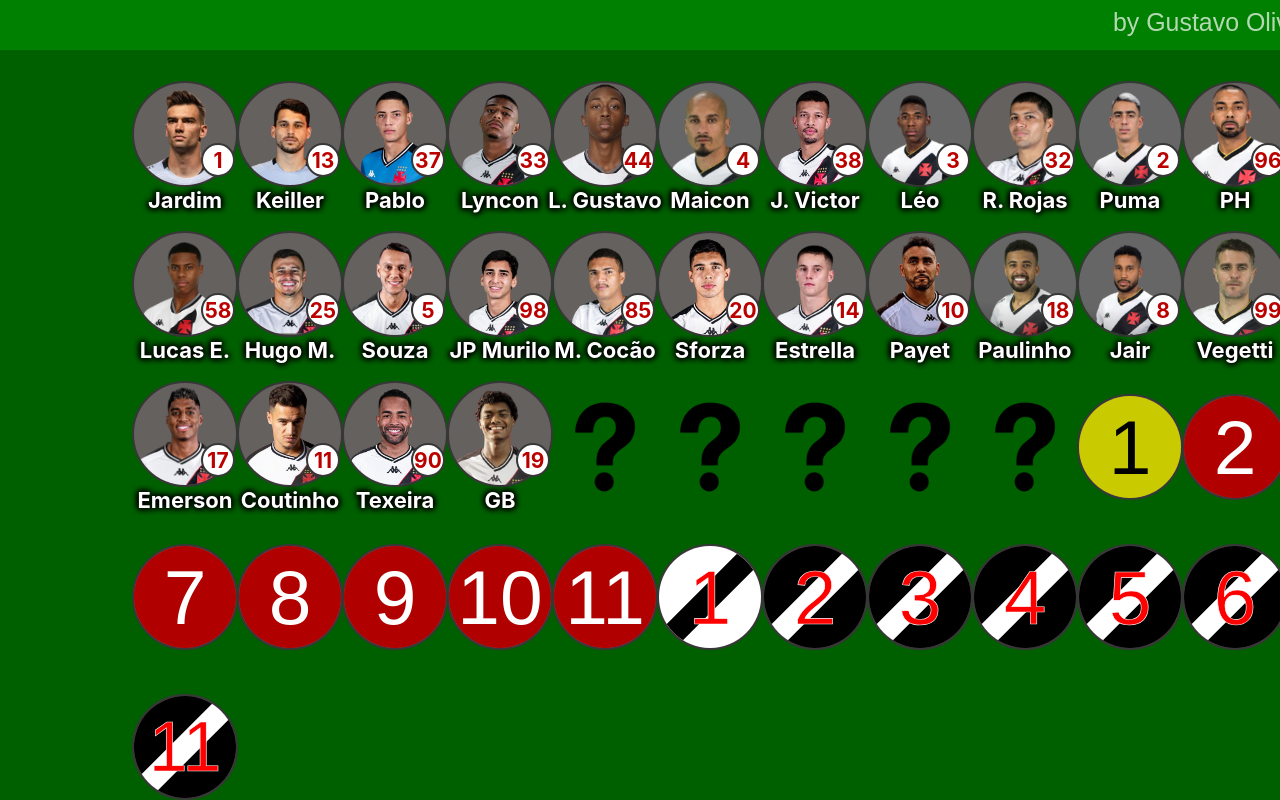
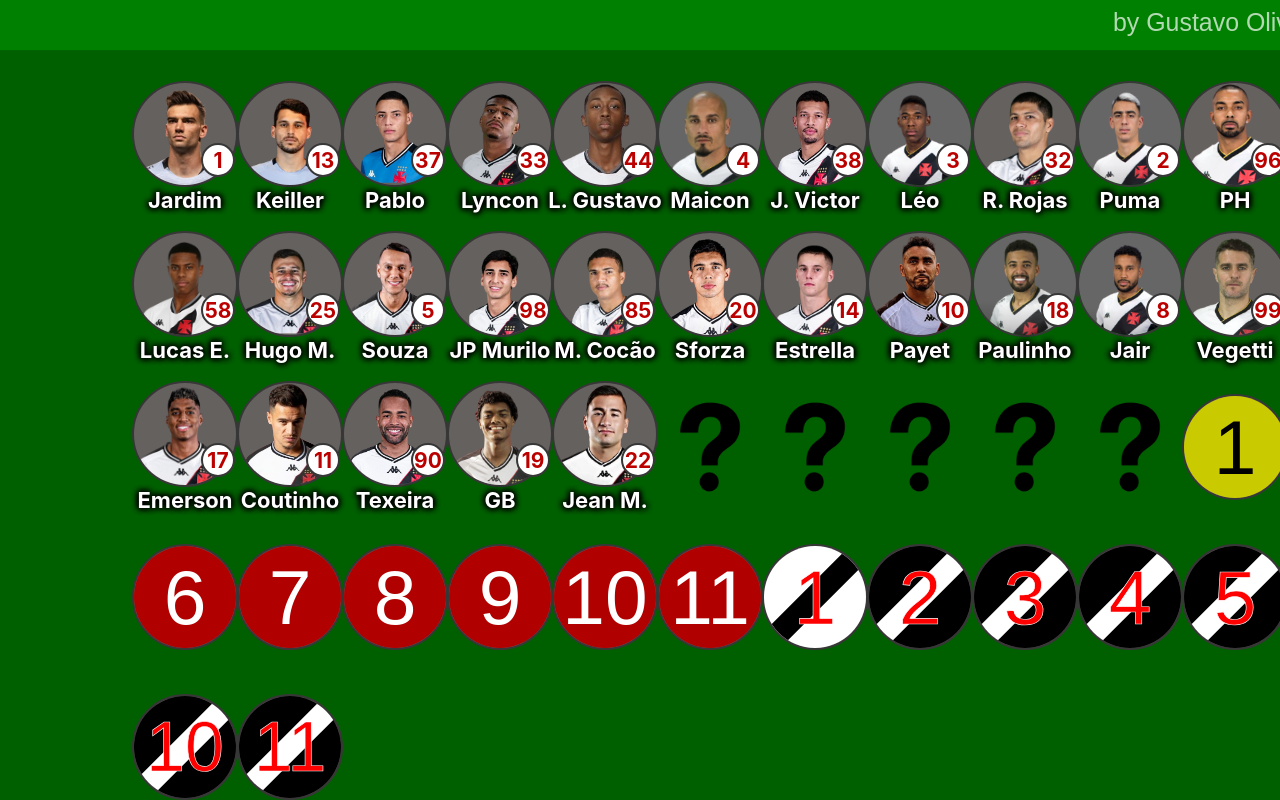
Before and after one commit to Gustavonoxville/campinho-podcast, a React (Create React App) app: page / in a window 1280 px wide. Shown: the part 783-1583 px from the top of the page. Built offline with nearby package versions, Linux system fonts and the light colour scheme.

Commit message:
jean meneses

```diff
--- a/src/App.js
+++ b/src/App.js
@@ -75,6 +75,7 @@ import texeira from './jogadores/texeira.png';
 import souza from './jogadores/souza.png';
 import gb from './jogadores/gb.png';
 import emerson from './jogadores/emerson.png';
+import jean from './jogadores/jean.png';
 
 const containerStyle = {
   width: '1550px',
@@ -143,6 +144,7 @@ const playersList = [
   { id: 63, nome: "Coutinho", imagem: couto, hasBorder: true, hasNumber: true, number: 11},
   { id: 70, nome: "Texeira", imagem: texeira, hasBorder: true, hasNumber: true, number:90},
   { id: 71, nome: "GB", imagem: gb, hasBorder: true, hasNumber: true, number:19},
+  { id: 72, nome: "Jean M.", imagem: jean, hasBorder: true, hasNumber: true, number: 22},
   /*{ id: 66, nome: "André Silva", imagem: andres, hasBorder: true, hasNumber: false, number: 11},*/
   /*{ id: 34, nome: "Klopp", imagem: serjao, hasBorder: true, hasNumber: false, number: 11},*/
   { id: 35, nome: "", imagem: semft,hasBorder: false, hasNumber: false, number: 0},
```
Also changed, not shown: src/jogadores/jean.png (added).
